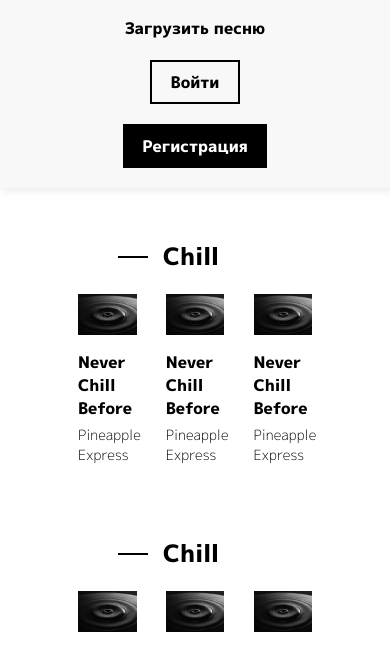
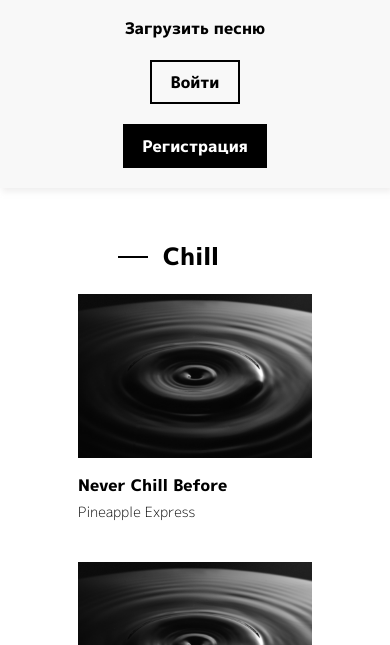
Before and after one commit to nikita89534588306/html-css, a plain HTML site: page index.html in a window 390 px wide. Shown: the part 155-800 px from the top of the page. Drawn offline with Linux system fonts and the light colour scheme.

Commit message:
add mediaquery for main

```diff
--- a/css/style.css
+++ b/css/style.css
@@ -166,6 +166,18 @@ main .section .img-block{
     cursor: pointer;
 }
 
+@media (max-width:955px) {
+    main .section .flex-container{
+        flex-direction: column;
+        justify-content: center;
+    }
+    main .section .img-block{
+        width: 100%;
+    }
+}
+
+
+
 main .section .img-block img{width: 100%;}
 main .section .img-block h4{margin-top: 10px;margin-bottom: 5px;}
 main .section .img-block p{font-size: 14px; font-weight: 300;}
```
